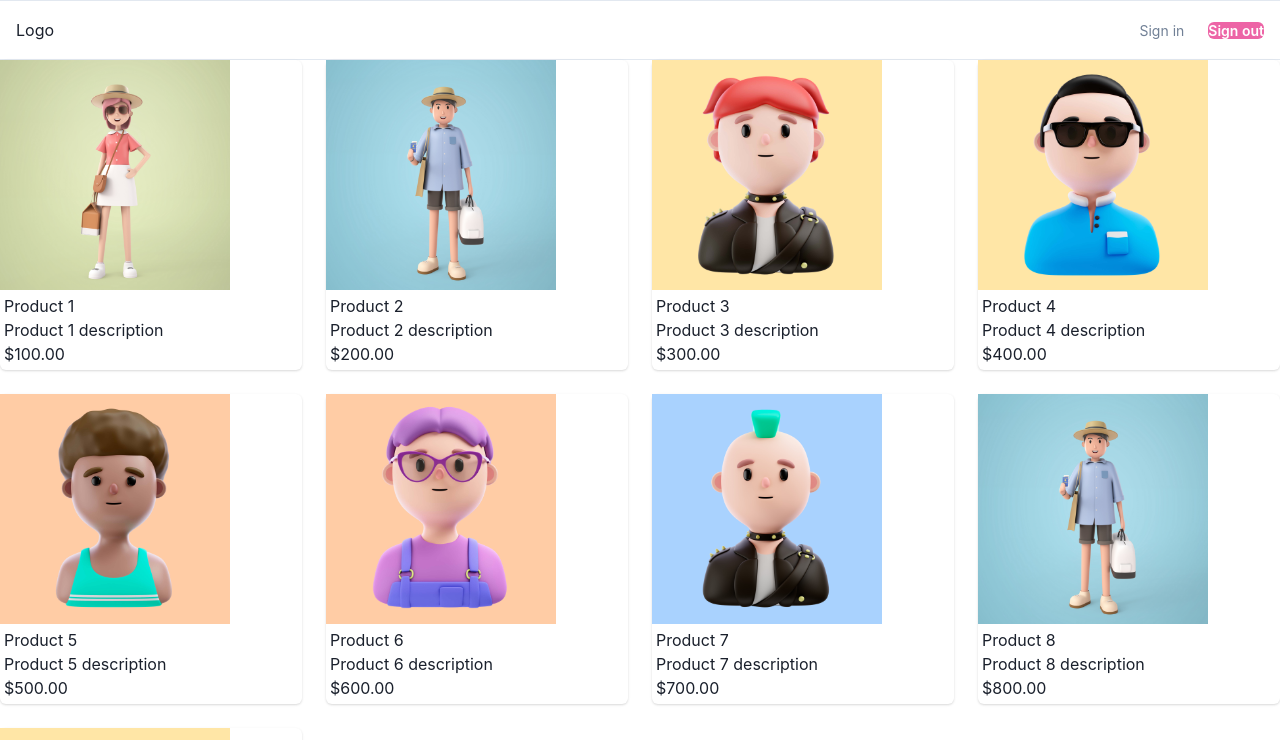
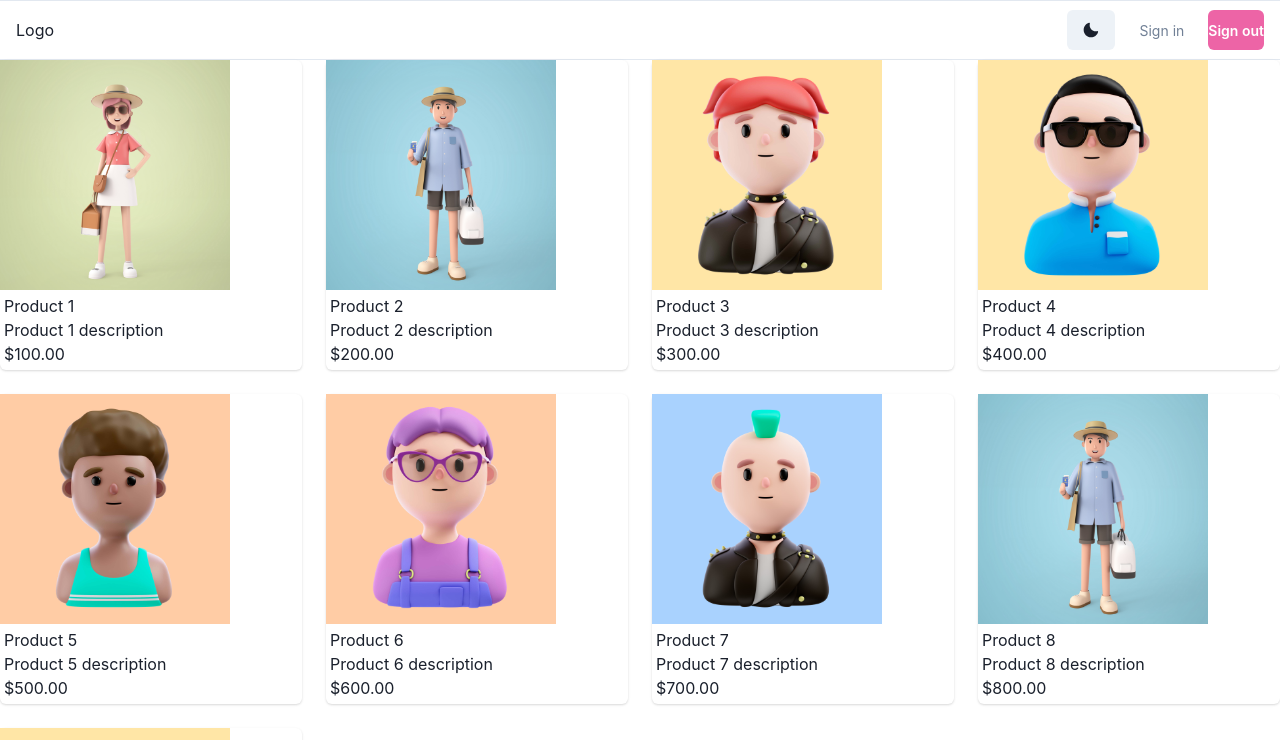
Before and after one commit to ghalo-loes/ecommerce-32-web-A, a Next.js app in the folder ecommerce/: page / in a window 1280 px wide. Shown: the top 740 px of the page. Built offline with nearby package versions, Linux system fonts and the light colour scheme.

Commit message:
✨ Instalando Chakra-ui icons y tema claro y obscuro

```diff
--- a/ecommerce/components/Layout.js
+++ b/ecommerce/components/Layout.js
@@ -5,10 +5,13 @@
   Text,
   Stack,
   Button,
+  useColorMode,
   useColorModeValue
 } from '@chakra-ui/react'
+import {MoonIcon, SunIcon} from '@chakra-ui/icons'
 
 const Layout = ({children}) => {
+  const {colorMode, toggleColorMode} = useColorMode()
   return (
     <div>
       <Head>
@@ -43,6 +46,9 @@
           direction={'row'}
           spacing={6}
           >
+            <Button onClick={toggleColorMode}>
+              {colorMode=== "light" ? <MoonIcon/> : <SunIcon/>}
+            </Button>
             <Button
             fontSize={'sm'}
             fontWeight={400}
--- a/ecommerce/package.json
+++ b/ecommerce/package.json
@@ -9,6 +9,7 @@
     "lint": "next lint"
   },
   "dependencies": {
+    "@chakra-ui/icons": "^2.2.4",
     "@chakra-ui/react": "^2.10.3",
     "@emotion/react": "^11.13.3",
     "@emotion/styled": "^11.13.0",
```
Also changed, not shown: 1 other file (tests, documents, lock files or other folders).
